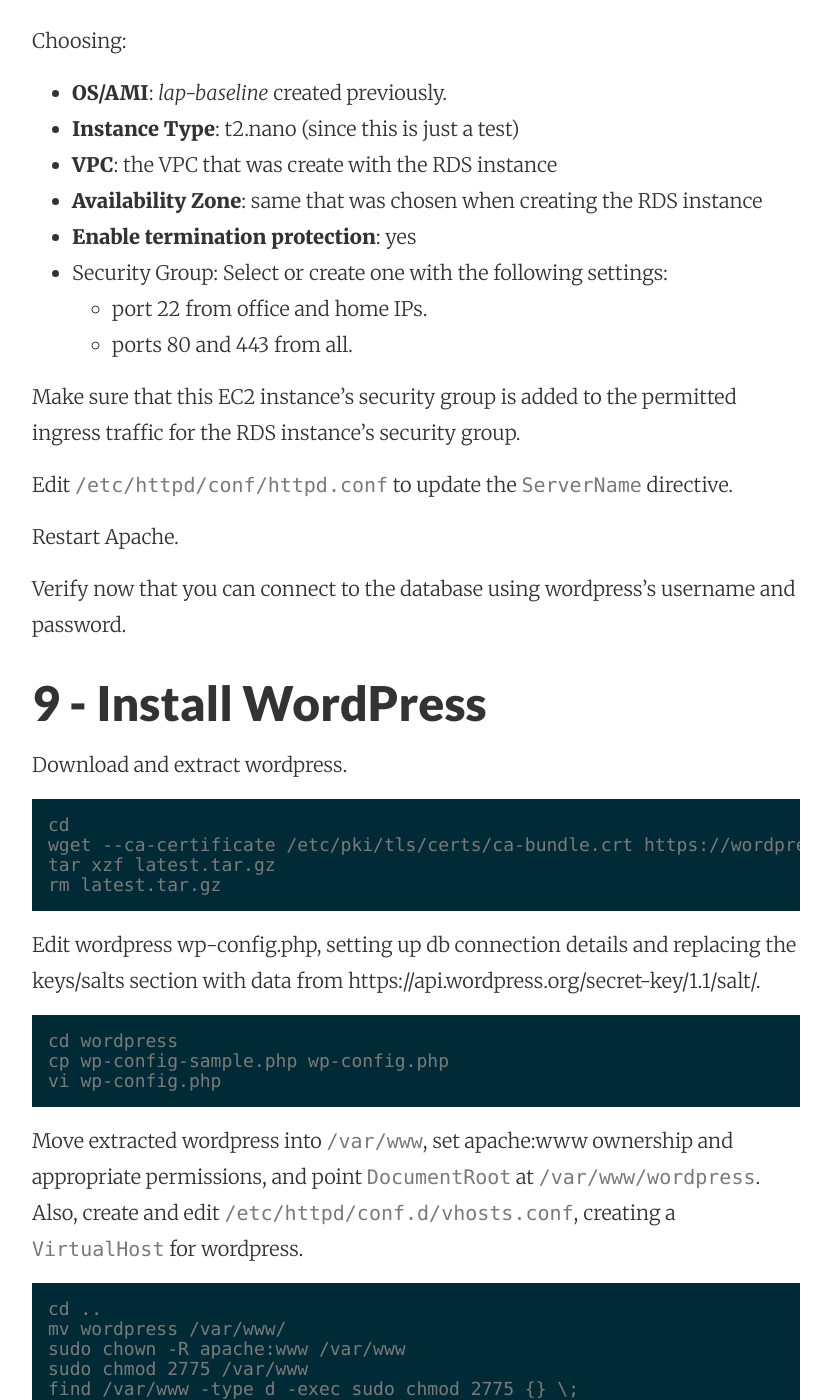
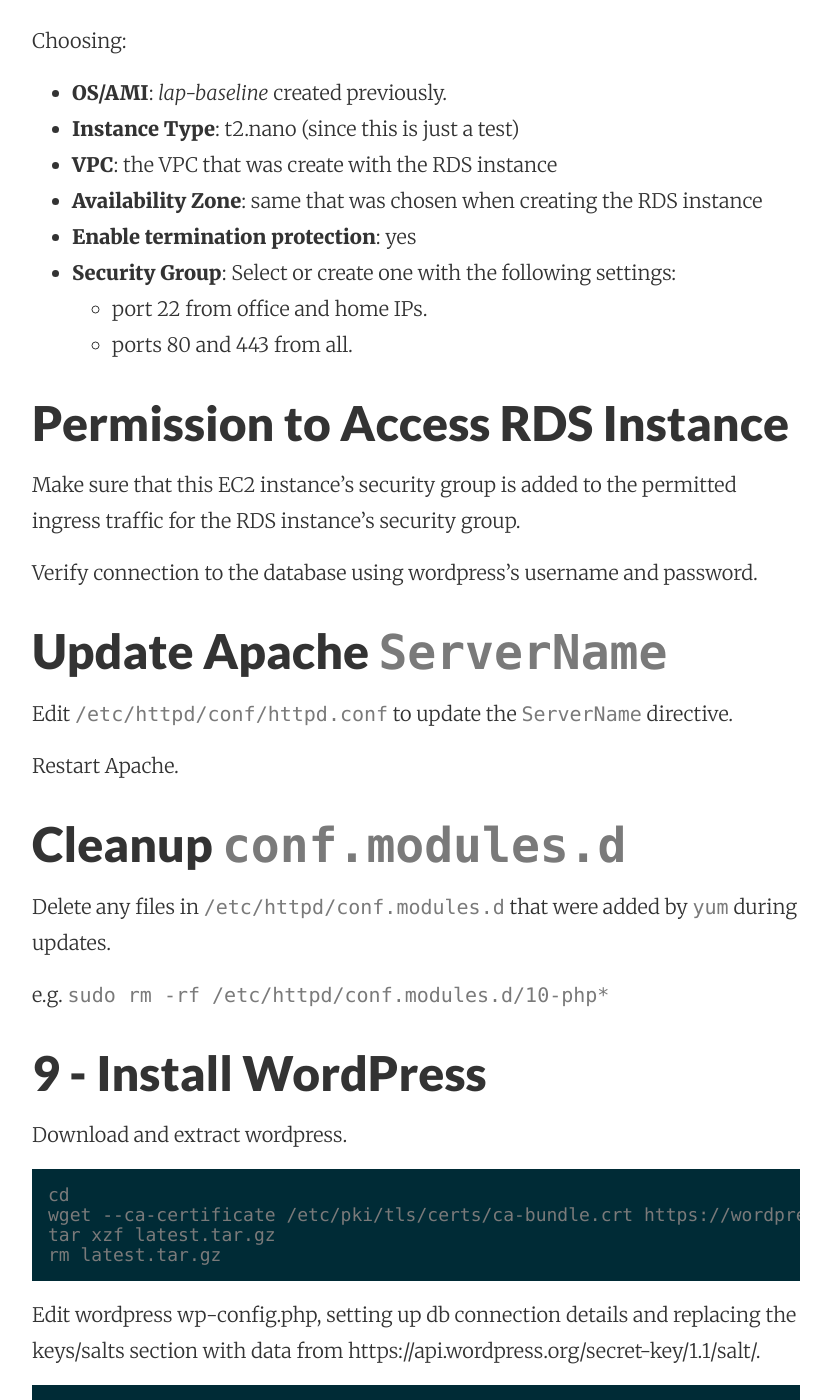
Before and after one commit to mattymaloney/mattymaloney.github.io, a Jekyll site: the page built from _posts/2016-04-12-wordpress-aws-vpc-ec2-linux-rds-mariadb.md, in a window 1280 px wide and 1400 px high, scrolled down 1012 px. Shown: the whole window, without its empty margins (224-1055 px from the left). Built offline with Jekyll 4.4.1, drawn with Linux system fonts in a browser that asks for light colours.

Commit message:
Updated 2016-04-12-wordpress-aws-vpc-ec2-linux-rds-mariadb.md

```diff
--- a/_posts/2016-04-12-wordpress-aws-vpc-ec2-linux-rds-mariadb.md
+++ b/_posts/2016-04-12-wordpress-aws-vpc-ec2-linux-rds-mariadb.md
@@ -15,18 +15,30 @@
 - **VPC**: the VPC that was create with the RDS instance
 - **Availability Zone**: same that was chosen when creating the RDS instance
 - **Enable termination protection**: yes
-- Security Group: Select or create one with the following settings:
+- **Security Group**: Select or create one with the following settings:
 	- port 22 from office and home IPs.
     - ports 80 and 443 from all.
 
+## Permission to Access RDS Instance
+
 Make sure that this EC2 instance's security group is added to the permitted ingress traffic for the RDS instance's security group.
+
+Verify connection to the database using wordpress's username and password.
+
+
+## Update Apache `ServerName`
 
 Edit `/etc/httpd/conf/httpd.conf` to update the `ServerName` directive.
 
 Restart Apache.
 
 
-Verify now that you can connect to the database using wordpress's username and password.
+## Cleanup `conf.modules.d`
+
+Delete any files in `/etc/httpd/conf.modules.d` that were added by `yum` during updates.
+
+e.g. `sudo rm -rf /etc/httpd/conf.modules.d/10-php*`
+
 
 ## 9 - Install WordPress
 
```
